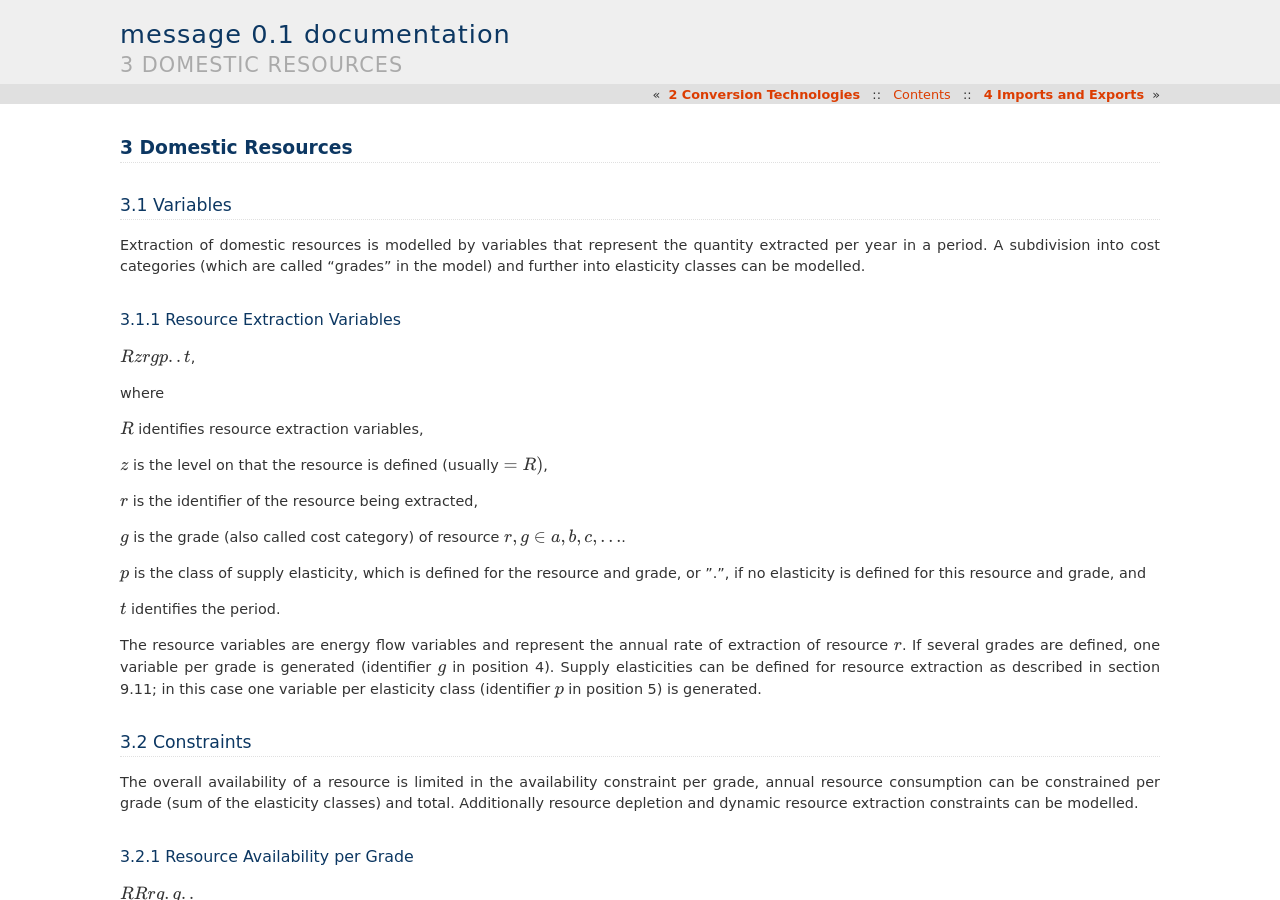
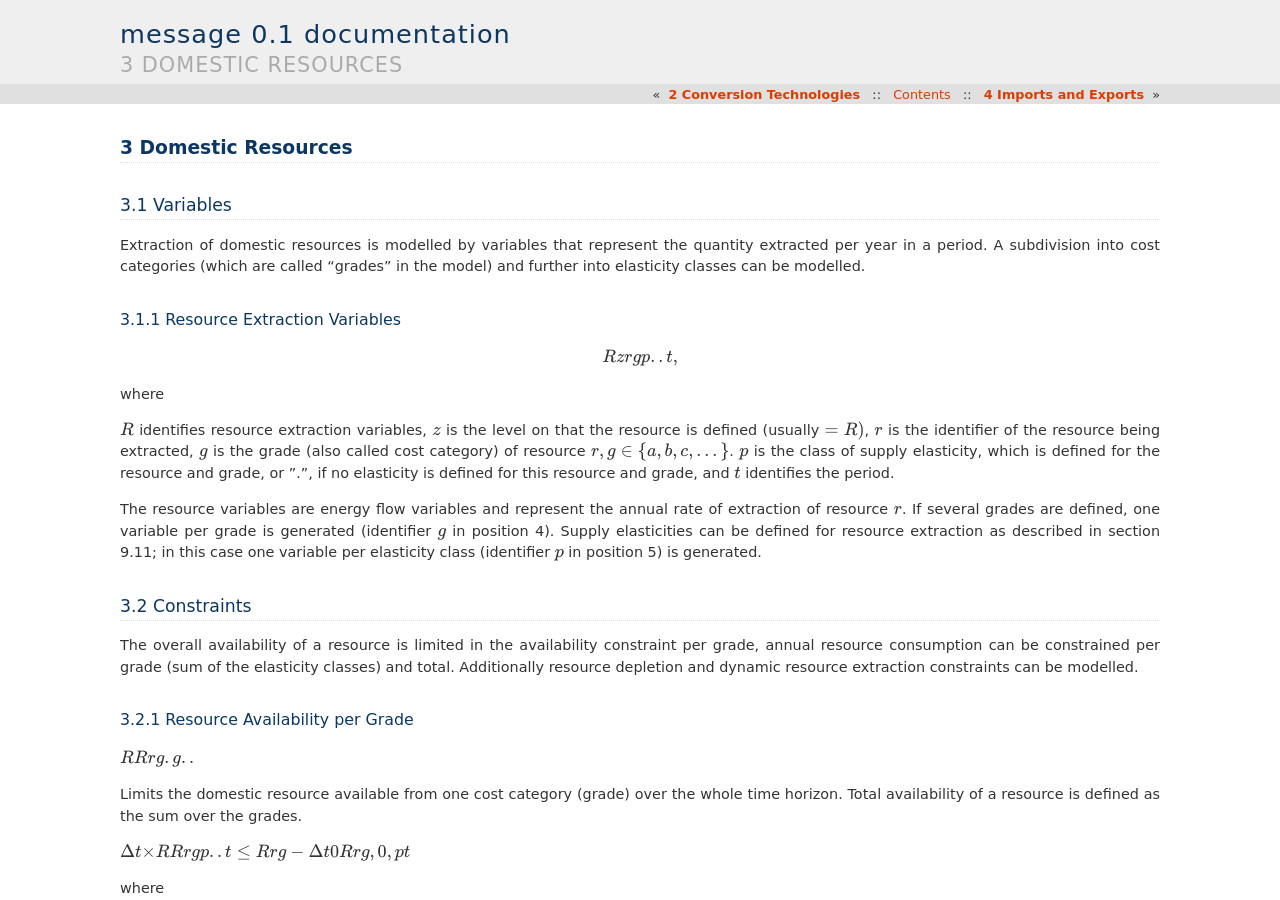
Before and after one commit to iiasa/message_doc, a Sphinx documentation site: the page built from source/message_globiom/annex/message/domestic_resources.rst, in a window 1280 px wide and 900 px high. Built offline with Sphinx 7.4.7, drawn with Linux system fonts in a browser that asks for light colours; pages that are not in the unit, such as notebooks, are missing from menus.

Commit message:
Update domestic_resources.rst

```diff
--- a/source/message_globiom/annex/message/domestic_resources.rst
+++ b/source/message_globiom/annex/message/domestic_resources.rst
@@ -6,20 +6,17 @@ Extraction of domestic resources is modelled by variables that represent the qua
 
 3.1.1 	Resource Extraction  Variables
 ~~~~~~~~~~~~~~~~~
-:math:`Rzrgp..t`,
+.. math::
+   Rzrgp..t,
 
 where
 
+
 :math:`R` 	identifies resource extraction variables,
-
 :math:`z`	is the level on that the resource is defined (usually :math:`= R)`,
-
 :math:`r`	is the identifier of the resource being extracted,
-
-:math:`g`	is the grade (also called cost category) of resource :math:`r, g ∈ {a, b, c, ...}`.
-
+:math:`g`	is the grade (also called cost category) of resource :math:`r, g \in \{a, b, c, ...\}`.
 :math:`p`	is the class of supply elasticity, which is defined for the resource and grade, or ”.”, if no elasticity is defined for this resource and grade, and
-
 :math:`t`	identifies the period.
 
 The resource variables are energy flow variables and represent the annual rate of extraction
```
